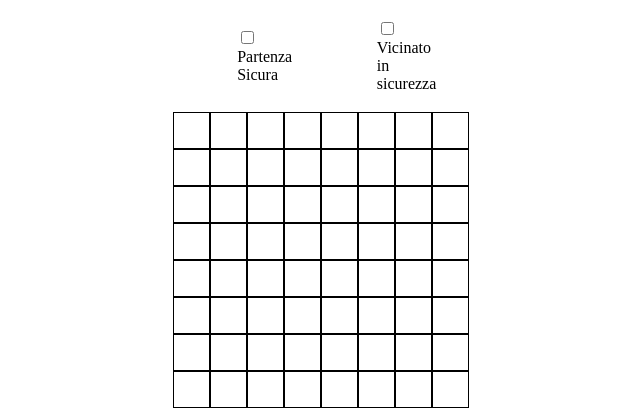
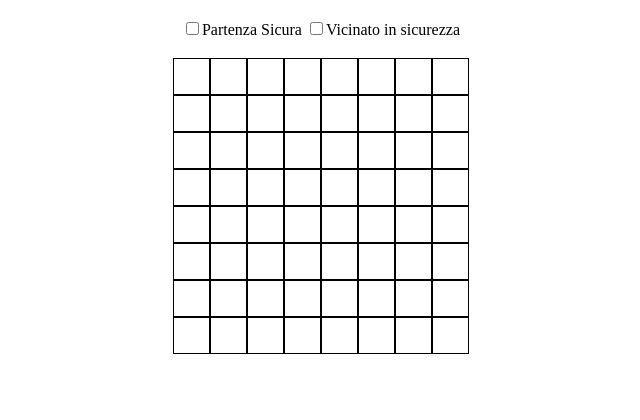
Before and after one commit to brandovardi/brandovardi.github.io, a PHP site: page /CampoMinato/index.html in a window 1280 px wide. Shown: the part 41-461 px from the top of the page, without its empty margins (319-959 px from the left). Run offline with PHP 8.4, Linux system fonts and the light colour scheme.

Commit message:
Update style.css

```diff
--- a/CampoMinato/style.css
+++ b/CampoMinato/style.css
@@ -171,6 +171,11 @@ button:hover {
     cursor: context-menu;
 }
 
+#vSecure:hover {
+    text-decoration: underline;
+    cursor: context-menu;
+}
+
 #numeroMine {
     user-select: none;
 }
@@ -181,8 +186,6 @@ select {
 
 p {
     user-select: none;
-    margin-left: 46%;
-    margin-right: 46%;
 }
 
 span {
```
